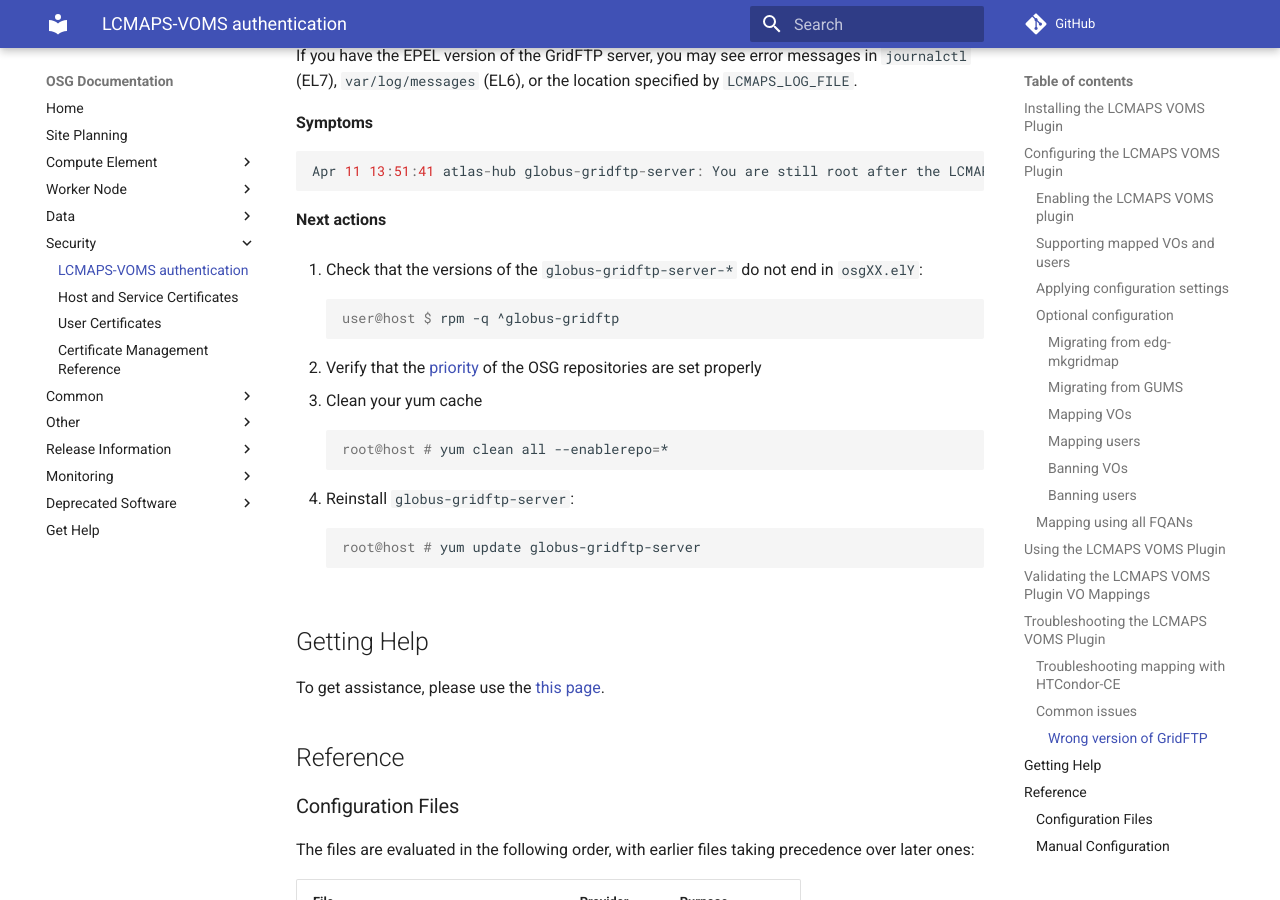
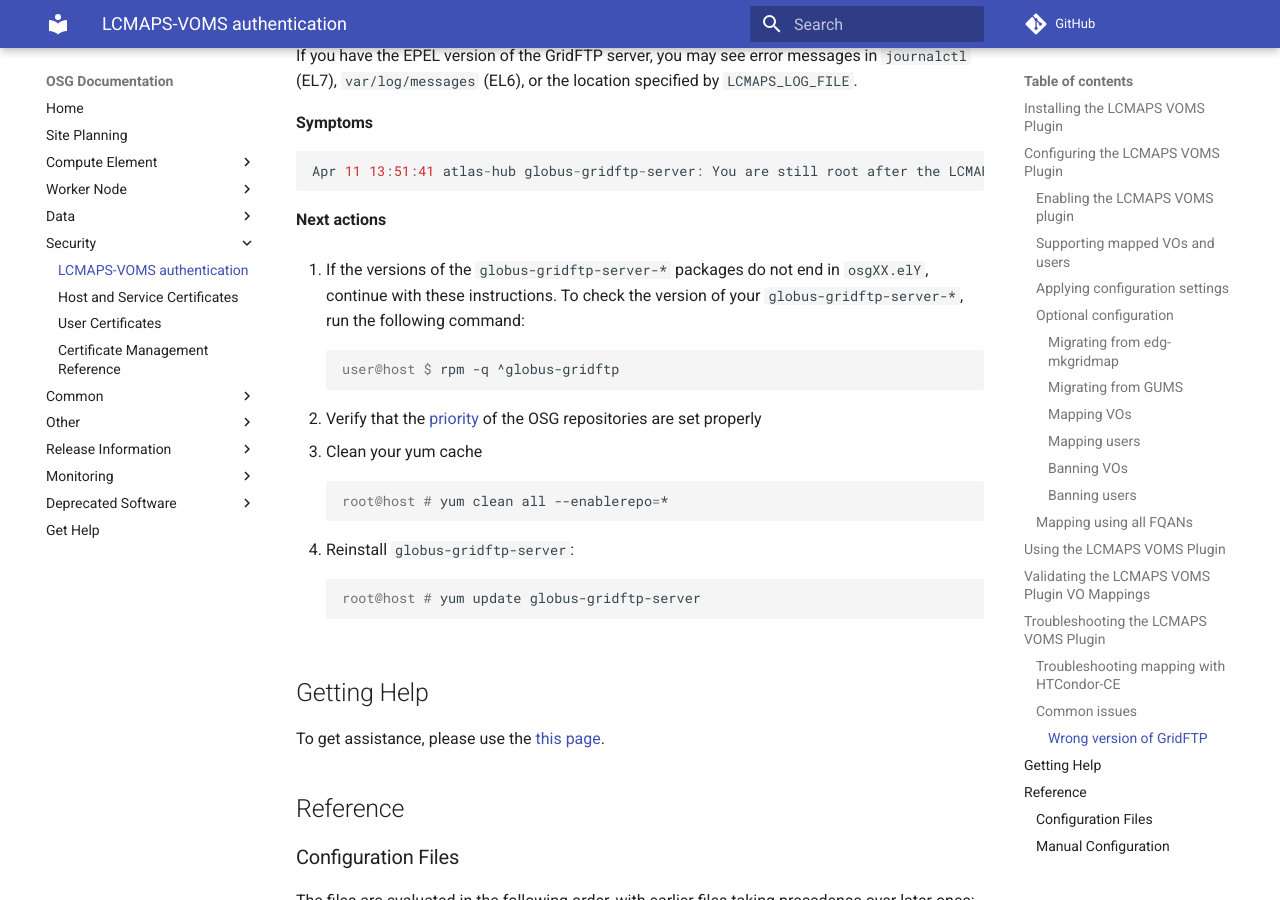
Before and after one commit to osg-htc/docs, an MkDocs documentation site: the page built from docs/security/lcmaps-voms-authentication.md, in a window 1280 px wide and 900 px high, scrolled down 9923 px. Built offline with MkDocs 1.6.1 and Material for MkDocs 9.7.7, drawn with Linux system fonts in a browser that asks for light colours; comment, search, counter and statistics services are not loaded; old or Windows-style settings are respelled for this version of MkDocs.

Commit message:
Address review comments

```diff
--- a/docs/security/lcmaps-voms-authentication.md
+++ b/docs/security/lcmaps-voms-authentication.md
@@ -373,7 +373,9 @@ Apr 11 13:51:41 atlas-hub globus-gridftp-server: You are still root after the LC
 
 **Next actions**
 
-1. Check that the versions of the `globus-gridftp-server-*` do not end in `osgXX.elY`:
+1. If the versions of the `globus-gridftp-server-*` packages do not end in `osgXX.elY`,
+   continue with these instructions.
+   To check the version of your `globus-gridftp-server-*`, run the following command:
 
         :::console
         user@host $ rpm -q ^globus-gridftp
```
